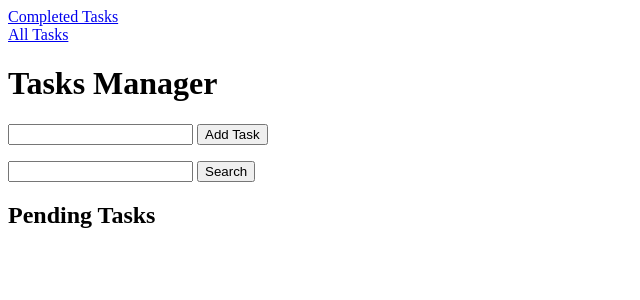
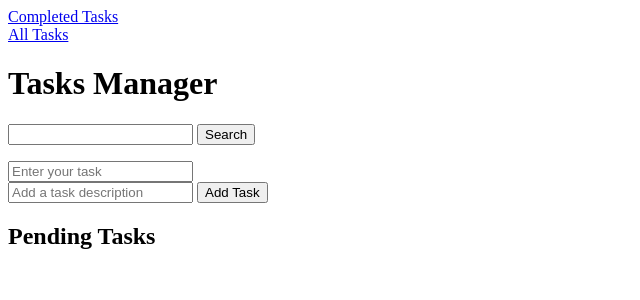
Before and after one commit to sam9111/TaskManager2.0, a Django app: page / in a window 1280 px wide. Shown: the top 300 px of the page, without its empty margins (0-640 px from the left). Run offline with Django 3.2, Linux system fonts and the light colour scheme; data that the repository does not hold is empty.

Commit message:
added box for description

```diff
--- a/tasks/views.py
+++ b/tasks/views.py
@@ -14,7 +14,8 @@ def tasks_view(request):
 
 def add_task_view(request):
     task_value = request.GET.get("task")
-    task_obj = Task(title=task_value)
+    task_description = request.GET.get("description")
+    task_obj = Task(title=task_value, description=task_description)
     task_obj.save()
     return HttpResponseRedirect("/tasks/")
 
--- a/templates/tasks.html
+++ b/templates/tasks.html
@@ -3,16 +3,19 @@
 <a href="/all_tasks/">All Tasks</a>
 
 <h1>Tasks Manager</h1>
-
-<form method="get" action="/add-task/">
-    <input type="text" name="task" />
-    <button type="submit">Add Task</button>
-</form>
-
 <form method="get" action="">
     <input type="text" name="search" />
     <button type="submit">Search</button>
 </form>
+
+<form method="get" action="/add-task/">
+    <input type="text" name="task" placeholder="Enter your task" required />
+    <br />
+    <input type="text-area" name="description" placeholder="Add a task description" />
+    <button type="submit">Add Task</button>
+</form>
+
+
 
 <div>
     <h2>Pending Tasks</h2>
@@ -20,12 +23,13 @@
 
     <div>
         {{task.id}} . {{task.title}} - {{task.created_date}}
-        <a href="/complete_task/{{task.id}}/">Complete</a>
-        <a href="/delete-task/{{task.id}}/">Delete</a></br>
+
         <br />
         {{task.description}}
 
     </div>
+    <a href="/complete_task/{{task.id}}/">Complete</a>
+    <a href="/delete-task/{{task.id}}/">Delete</a></br>
 
     {% endfor %}
 </div>
```
